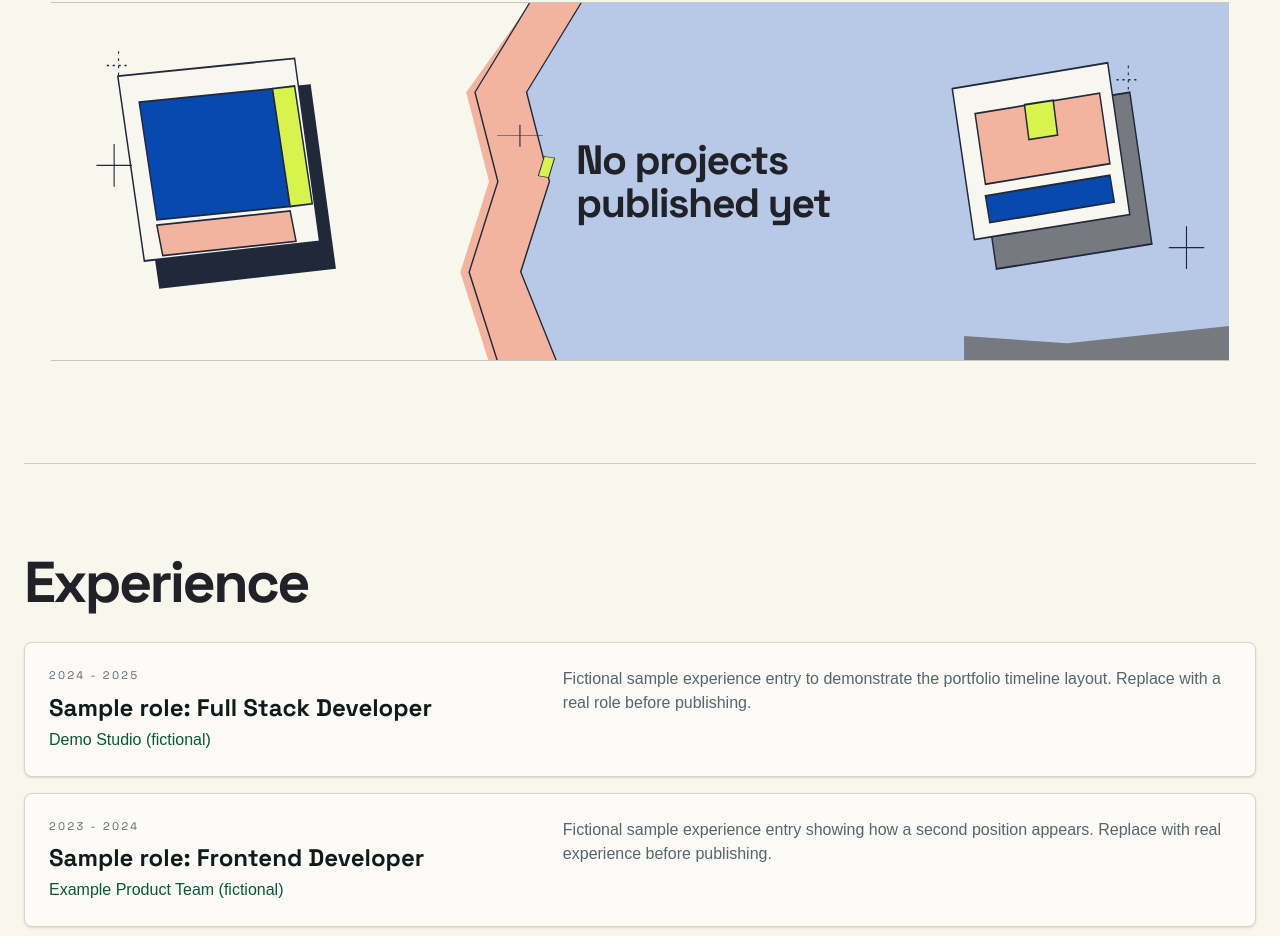
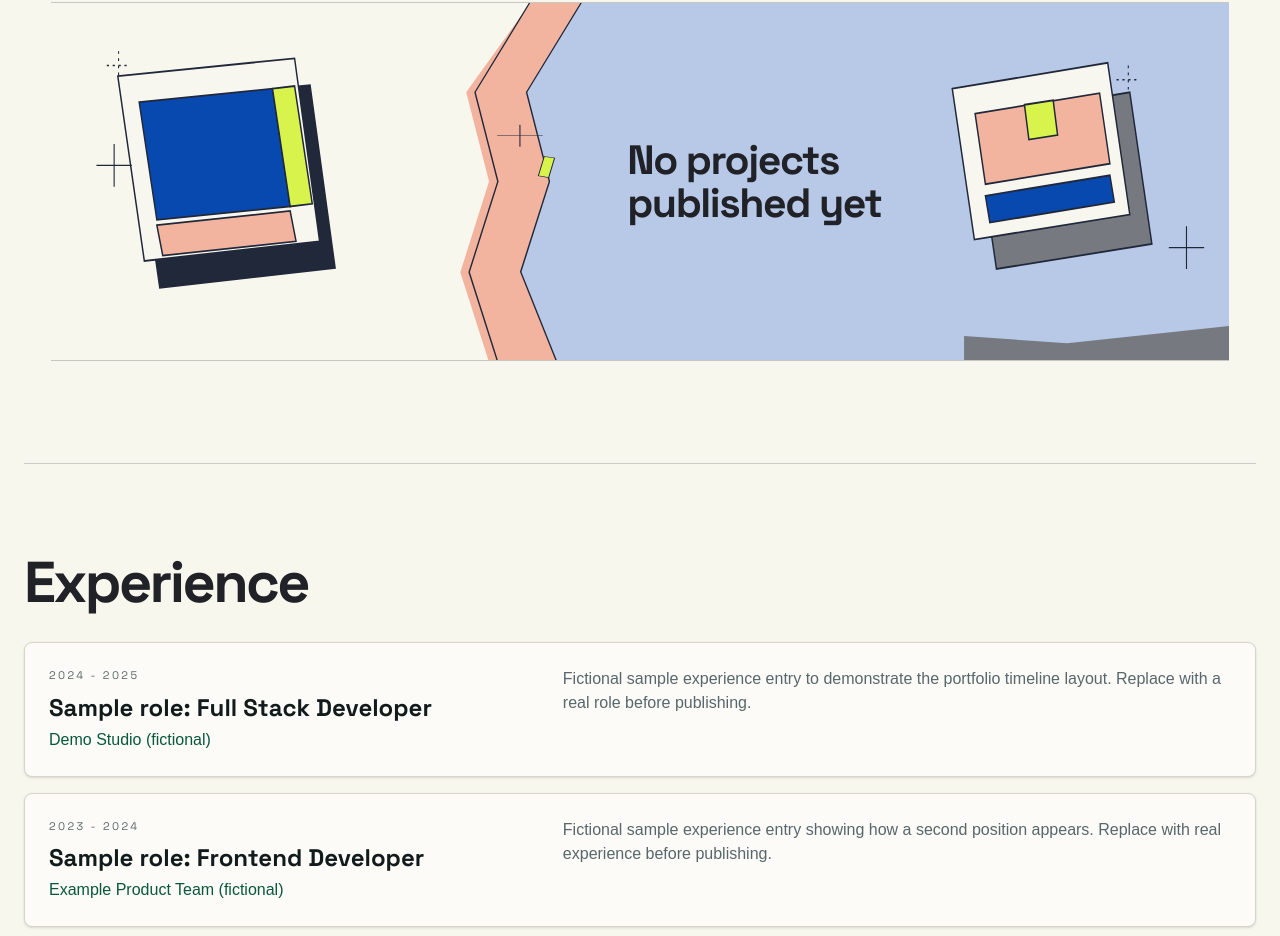
Before and after one commit to JaypeeFern/portfolio-v2, a Next.js app: page / in a window 1280 px wide. Shown: the part 812-1748 px from the top of the page. Built offline with nearby package versions, Linux system fonts and the light colour scheme; a web font is replaced by a local one.

Commit message:
fix(portfolio): center empty state headline

```diff
--- a/src/components/Projects.module.css
+++ b/src/components/Projects.module.css
@@ -140,6 +140,7 @@
   grid-column: 2;
   max-width: 16ch;
   margin: 0;
+  margin-inline-start: clamp(2rem, 4vw, 4rem);
   font-family: var(--font-display), sans-serif;
   font-size: clamp(2rem, 3.2vw, 3.25rem);
   font-weight: 600;
@@ -212,6 +213,7 @@
   .projectsEmptyStateText {
     grid-column: 1;
     max-width: none;
+    margin-inline-start: 0;
     padding-inline-start: 0.5rem;
     font-size: clamp(2rem, 9vw, 2.75rem);
   }
```
